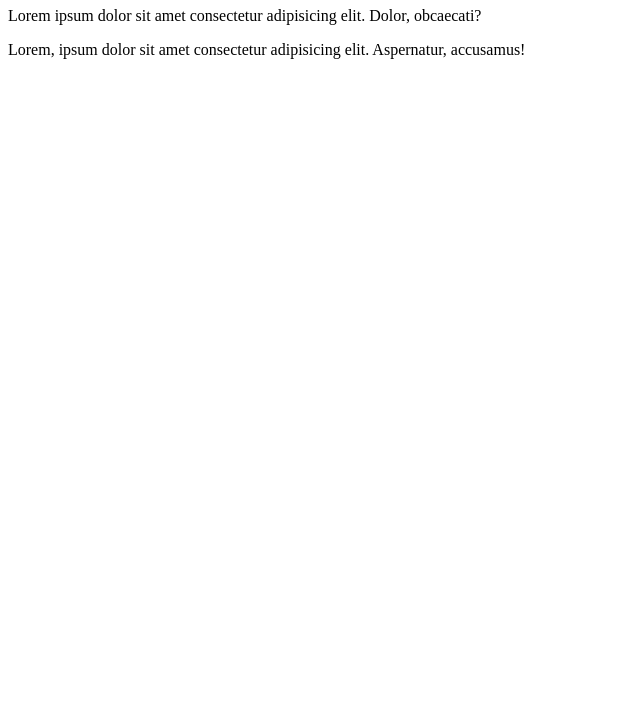
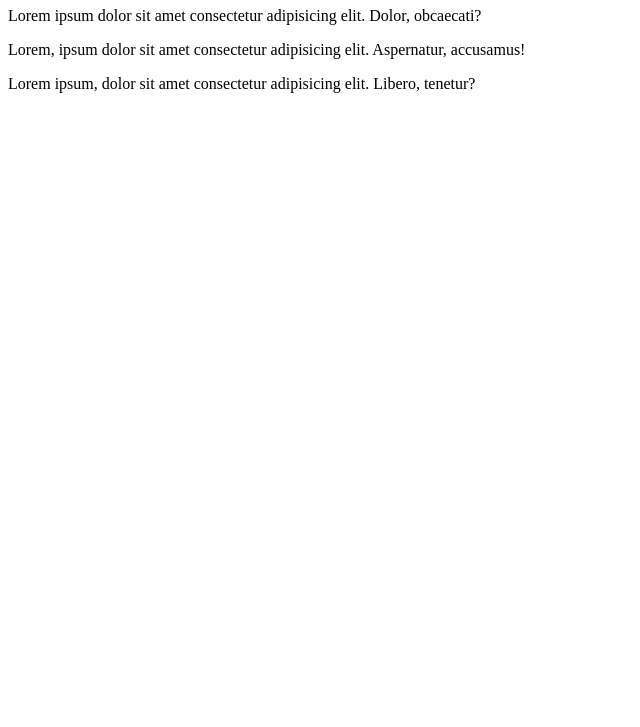
Before and after one commit to Diyorbekkdev/team-project, a plain HTML site: page general.html in a window 1280 px wide. Shown: the part 73-800 px from the top of the page, without its empty margins (0-640 px from the left). Drawn offline with Linux system fonts and the light colour scheme.

Commit message:
Close #8

```diff
--- a/general.html
+++ b/general.html
@@ -10,5 +10,6 @@
     <h1>Abdulaziz Allambergenov</h1>
     <p>Lorem ipsum dolor sit amet consectetur adipisicing elit. Dolor, obcaecati?</p>
     <p>Lorem, ipsum dolor sit amet consectetur adipisicing elit. Aspernatur, accusamus!</p>
+    <p>Lorem ipsum, dolor sit amet consectetur adipisicing elit. Libero, tenetur?</p>
 </body>
 </html>
```
